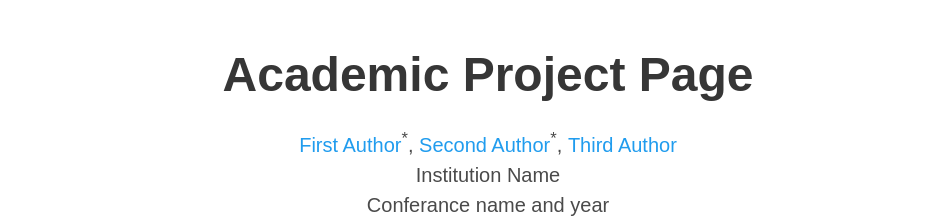
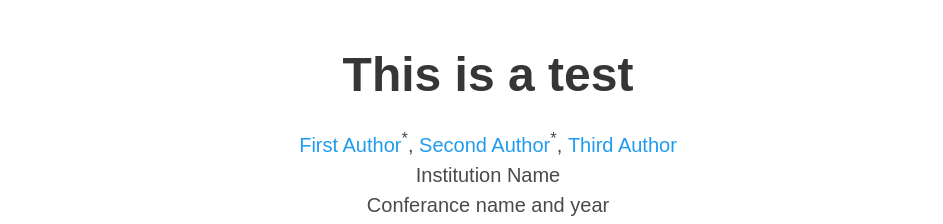
Before and after one commit to SilasKal/SilasKal.github.io, a plain HTML site: page Academic-project-page-template-master/index.html in a window 1280 px wide. Shown: the top 224 px of the page, without its empty margins (152-1095 px from the left). Drawn offline with nearby package versions, Linux system fonts and the light colour scheme; some icons are missing.

Commit message:
changed title

```diff
--- a/Academic-project-page-template-master/index.html
+++ b/Academic-project-page-template-master/index.html
@@ -52,7 +52,7 @@
       <div class="container is-max-desktop">
         <div class="columns is-centered">
           <div class="column has-text-centered">
-            <h1 class="title is-1 publication-title">Academic Project Page</h1>
+            <h1 class="title is-1 publication-title">This is a test</h1>
             <div class="is-size-5 publication-authors">
               <!-- Paper authors -->
               <span class="author-block">
```
